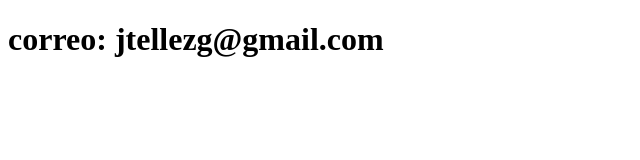
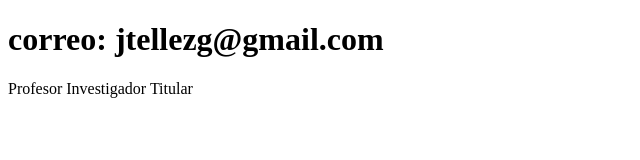
Before and after one commit to RWCRobert/Sistema_de_Registro_07072024, a plain HTML site: page contacto.html in a window 1280 px wide. Shown: the whole page, without its empty margins (0-640 px from the left). Drawn offline with Linux system fonts and the light colour scheme.

Commit message:
Modificación del archivo contacto.html con la funsión

```diff
--- a/contacto.html
+++ b/contacto.html
@@ -7,5 +7,6 @@
 </head>
 <body>
     <h1>correo: jtellezg@gmail.com</h1>
+        <p>Profesor Investigador Titular</p>
 </body>
 </html>
```
